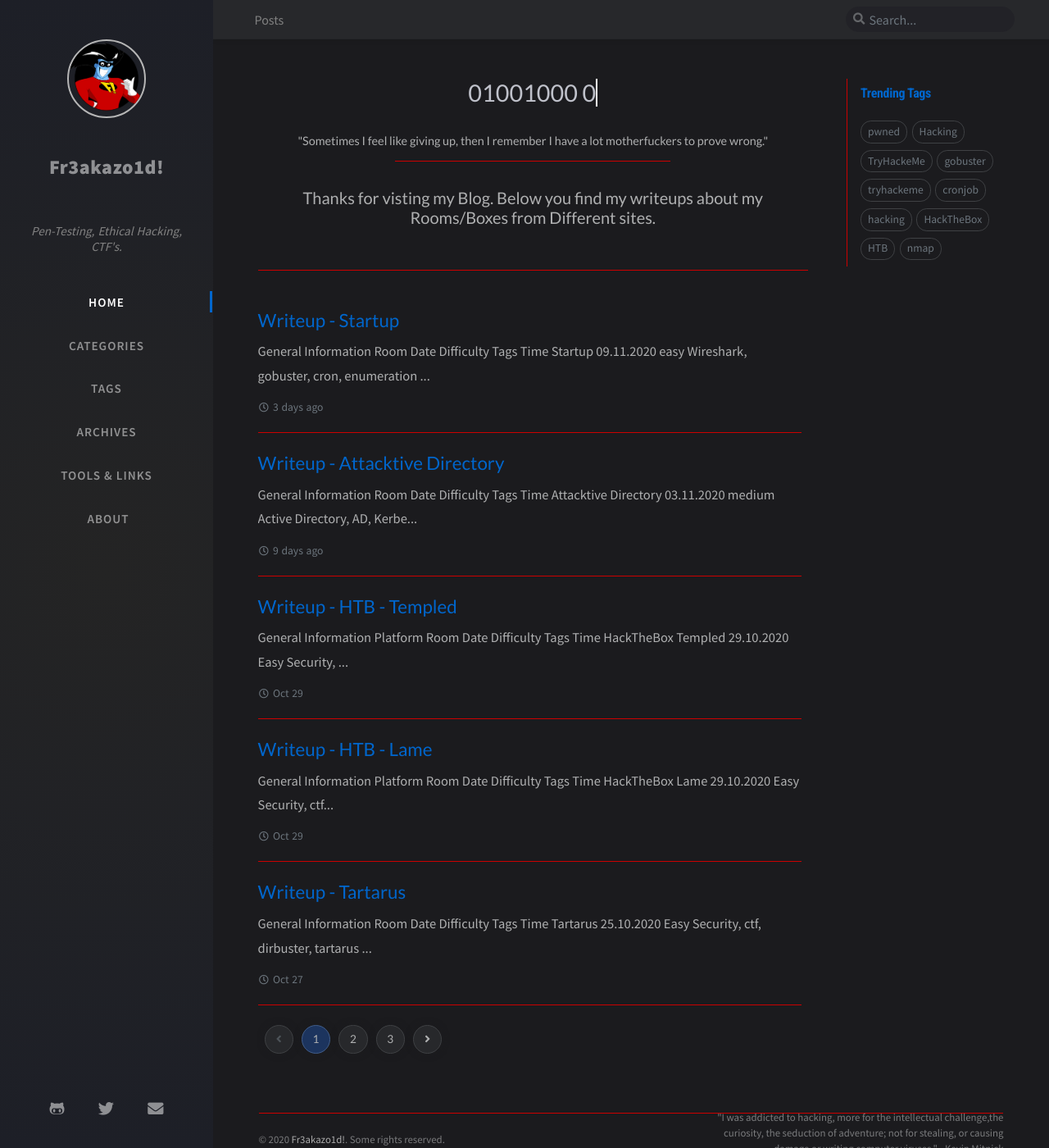
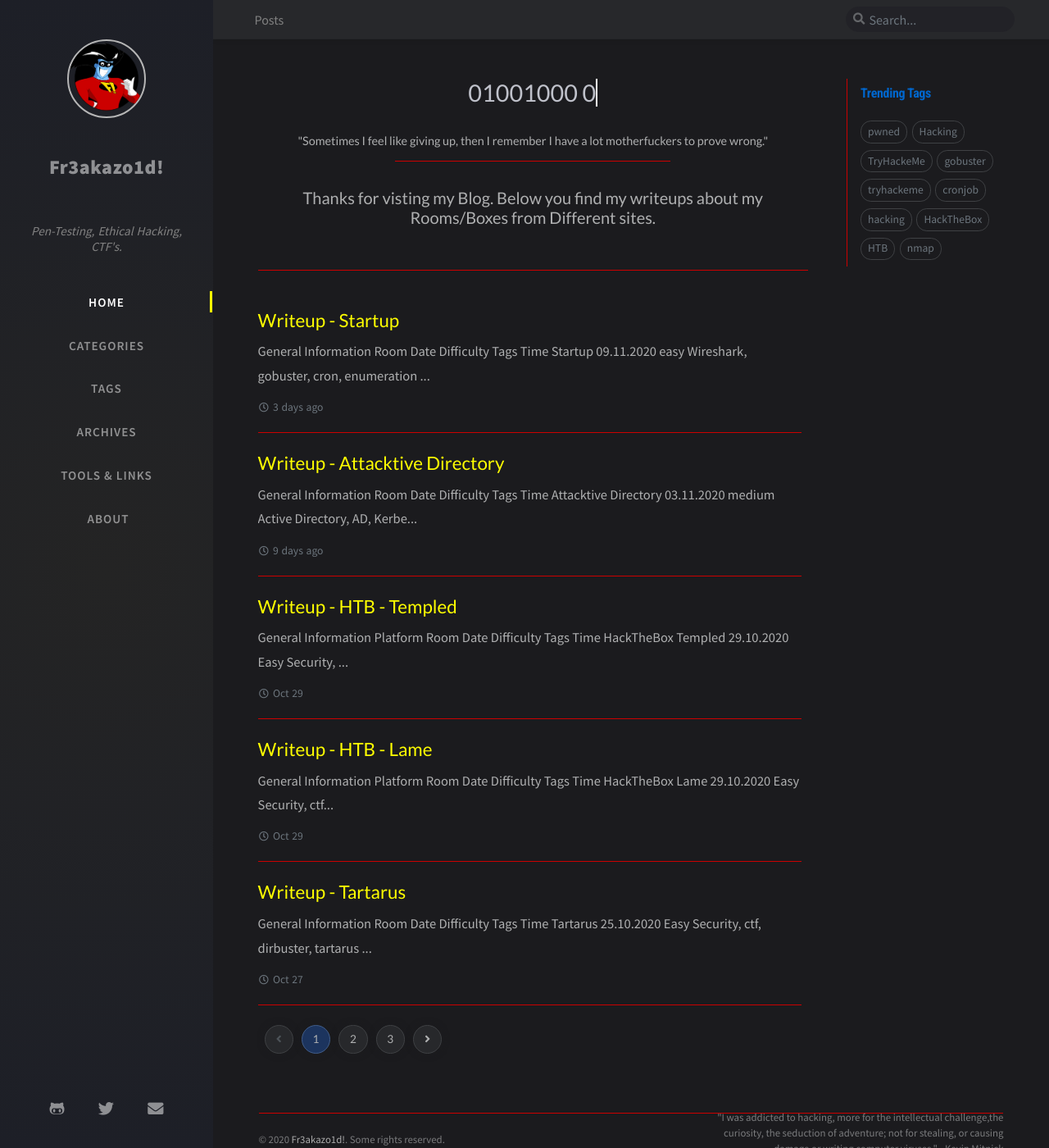
Before and after one commit to fr3akazo1d/old-page, a Jekyll site: the page built from index.html, in a window 1280 px wide and 1400 px high. Shown: the whole window at 82% size. Built offline with Jekyll 4.4.1, drawn with Linux system fonts in a browser that asks for light colours; nearby versions of some CDN libraries; the list of posts is cut into pages by our own code; comment, search, counter and statistics services are not loaded.

Commit message:
Update dark-typography.scss

```diff
--- a/assets/css/_colors/dark-typography.scss
+++ b/assets/css/_colors/dark-typography.scss
@@ -20,8 +20,8 @@
   /* common color */
   --text-color: rgb(175, 176, 177);
   --text-muted-color: rgb(107, 116, 124);
-  --link-color: rgb(0, 102, 204);
-  --link-underline-color: rgb(0, 102, 204);
+  --link-color: rgb(255, 255, 0);
+  --link-underline-color: rgb(255, 255, 0);
   --main-border-color: rgb(204, 0, 0);
   --button-bg: rgb(39, 40, 43);
   --blockquote-border-color: rgb(66, 66, 66);
@@ -34,7 +34,7 @@
   --label-color: rgb(0, 102, 204);
 
   /* Sidebar */
-  --nav-cursor-color: rgb(0, 102, 204);
+  --nav-cursor-color: rgb(255, 255, 0);
   --sidebar-bg: radial-gradient(circle, #242424 0%, #1d1f27 100%);
 
   /* Top Bar */
```
